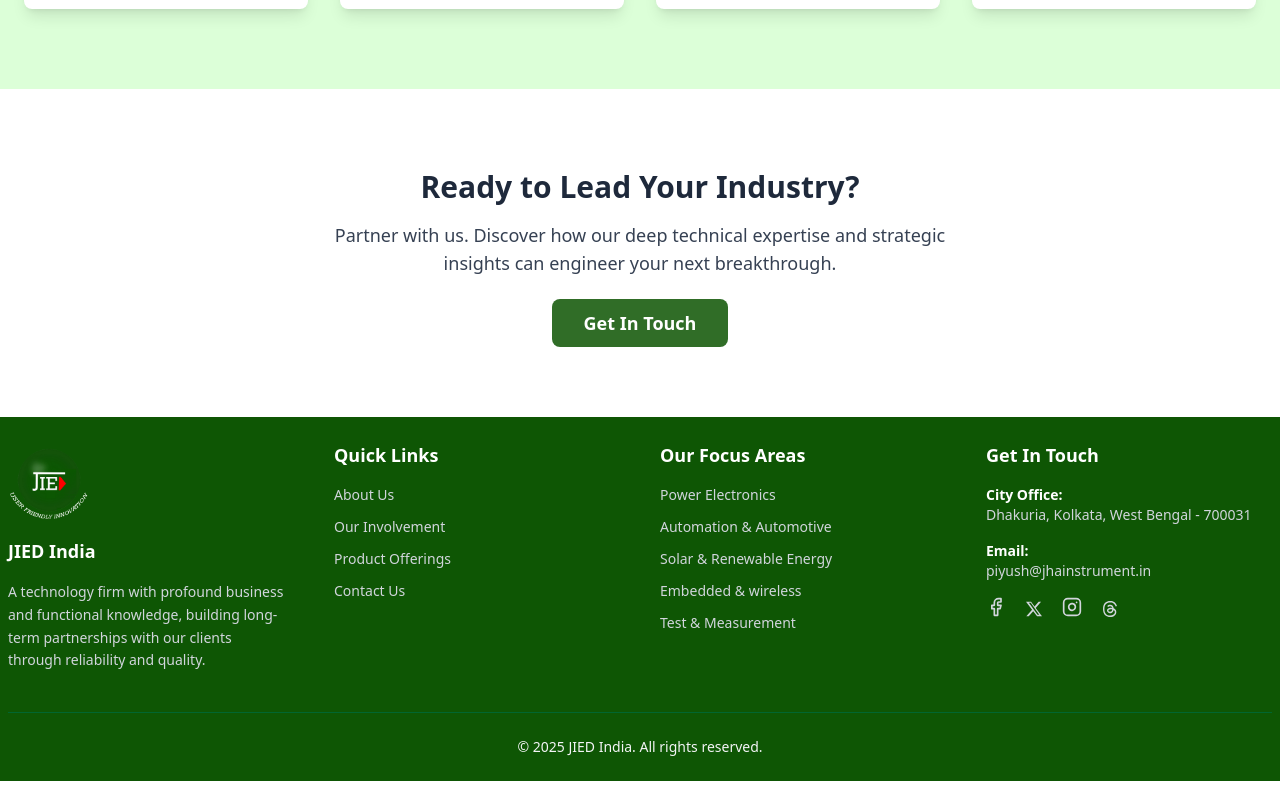
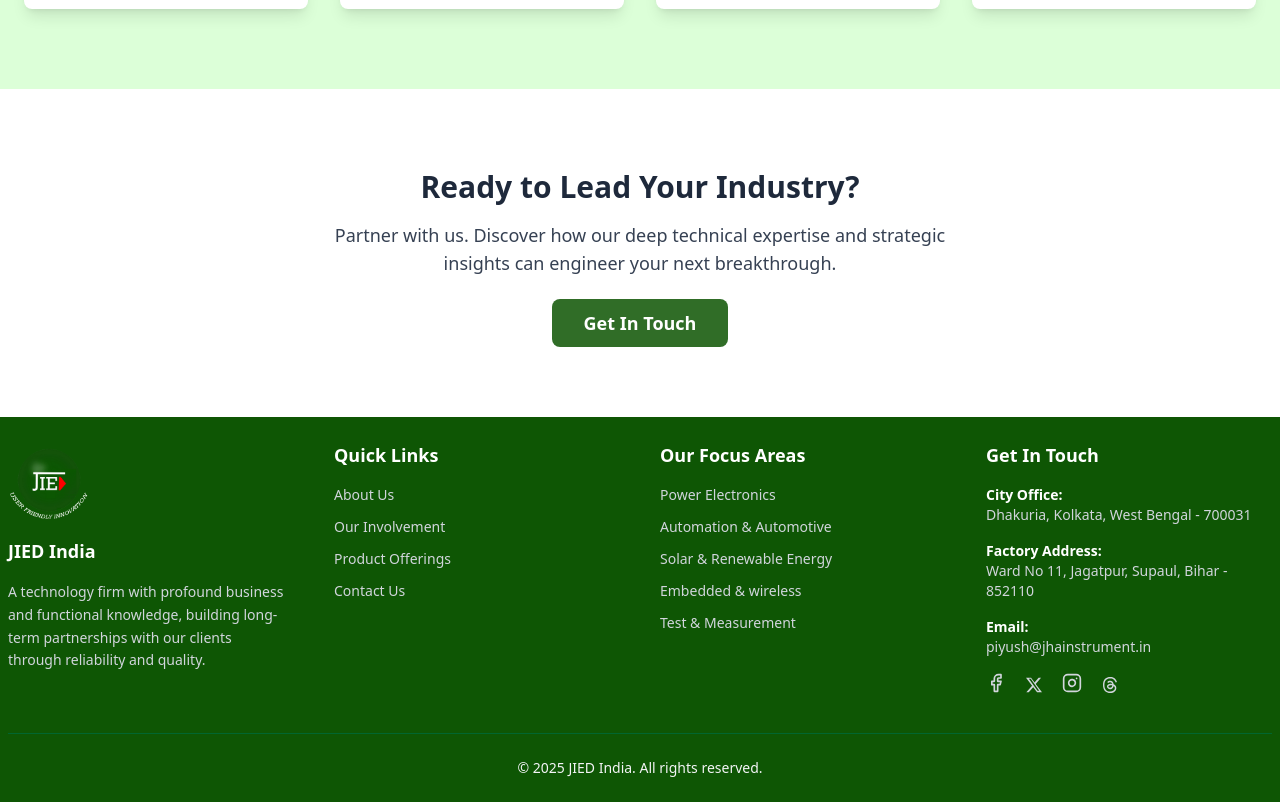
Before and after one commit to Manasraj9/website-company, a Next.js app in the folder comp-web/: page / in a window 1280 px wide. Shown: the part 2497-3299 px from the top of the page. Before the commit the page ends 3278 px from the top, so only its background shows below. Built offline with nearby package versions, Linux system fonts and the light colour scheme.

Commit message:
Add factory address to footer and remove redundant introduction redirect

```diff
--- a/comp-web/src/components/footer.jsx
+++ b/comp-web/src/components/footer.jsx
@@ -60,6 +60,10 @@
                             <p>Dhakuria, Kolkata, West Bengal - 700031</p>
                         </div>
                         <div>
+                            <p className="font-bold text-white">Factory Address:</p>
+                            <p>Ward No 11, Jagatpur, Supaul, Bihar - 852110</p>
+                        </div>
+                        <div>
                             <p className="font-bold text-white">Email:</p>
                             <a href="mailto:piyush@jhainstrument.in" className="hover:text-white transition">piyush@jhainstrument.in</a>
                         </div>
```
Also changed, not shown: comp-web/vercel.json.
